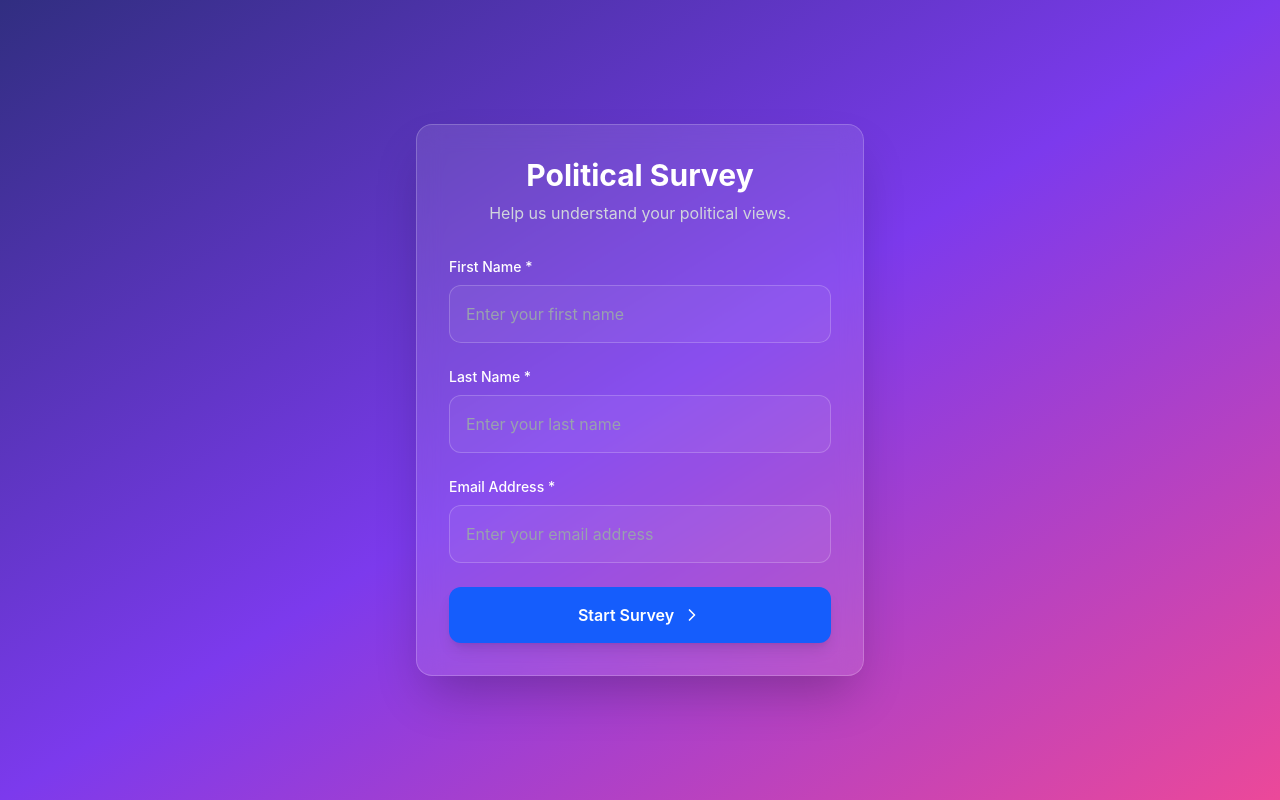
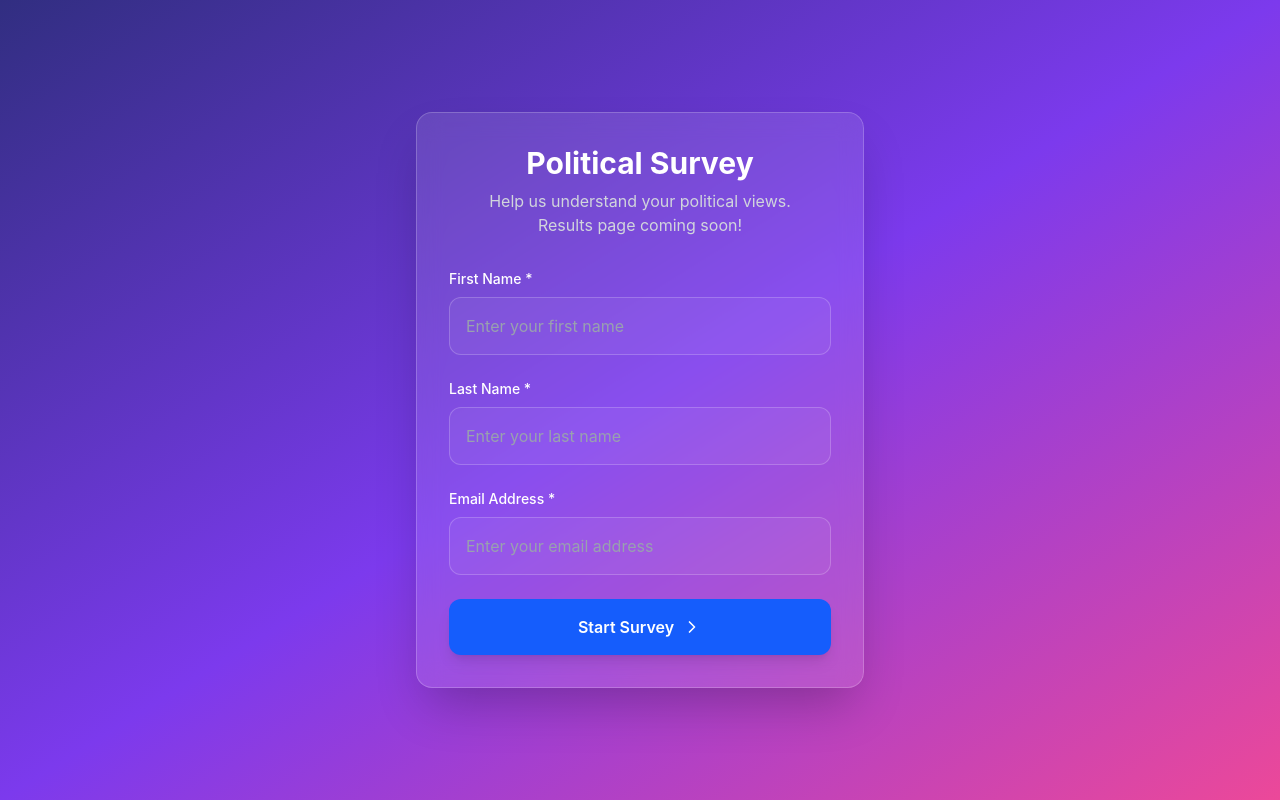
Before and after one commit to jackfan108/survey, a Next.js app: page / in a window 1280 px wide. Built offline with nearby package versions, Linux system fonts and the light colour scheme; no server answers; the database is empty.

Commit message:
clean up

```diff
--- a/src/components/UserInfoForm.tsx
+++ b/src/components/UserInfoForm.tsx
@@ -45,6 +45,7 @@
         <div className="text-center mb-6 sm:mb-8">
           <h1 className="text-2xl sm:text-3xl font-bold text-white mb-2">Political Survey</h1>
           <p className="text-gray-300 text-sm sm:text-base">Help us understand your political views.</p>
+          <p className="text-gray-300 text-sm sm:text-base">Results page coming soon!</p>
         </div>
 
         <div className="space-y-4 sm:space-y-6">
```
Also changed, not shown: 2 other files (tests, documents, lock files or other folders).
